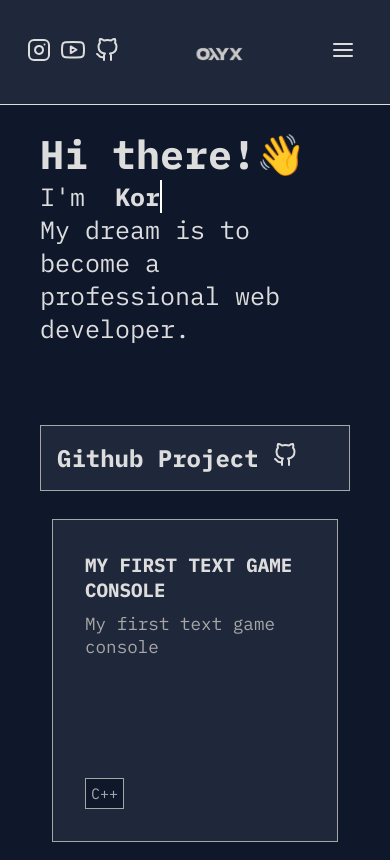
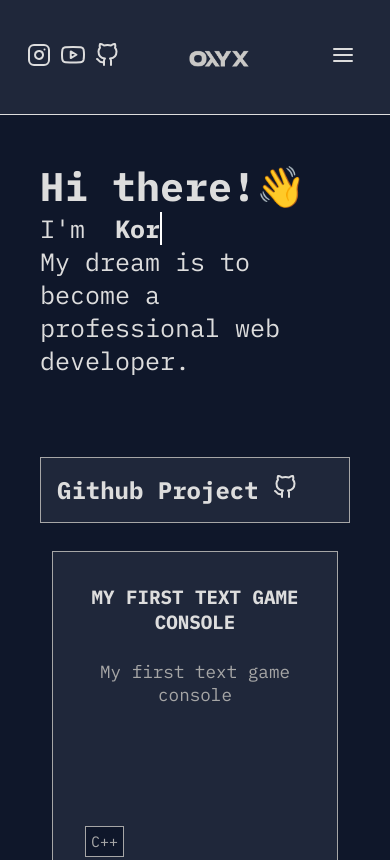
Before and after one commit to koreoxy/koreoxy-page, a plain HTML site: page index.html in a window 390 px wide. Shown: the top 860 px of the page. Drawn offline with nearby package versions, Linux system fonts and the light colour scheme.

Commit message:
fix : responsive page home

```diff
--- a/style/home.css
+++ b/style/home.css
@@ -287,7 +287,7 @@ footer {
   .navbar .navbar-logo img {
     padding-top: 1rem;
     width: auto;
-    height: 50px;
+    height: 60px;
   }
 
   #hamburger-menu {
@@ -342,7 +342,7 @@ footer {
 
   /* HERO SECTION */
   .container-hero {
-    margin-top: 3rem;
+    margin-top: 5rem;
   }
   .container-hero .hero .hero-img {
     display: none;
@@ -353,8 +353,13 @@ footer {
     background-color: var(--softBg);
   }
 
+  .project-row .col .title {
+    text-align: center;
+  }
+
   .project-row .col .desc {
     height: 150px;
+    text-align: center;
   }
 
   .project-row .col span {
@@ -382,4 +387,8 @@ footer {
   .container-project h1 {
     font-size: 1.5rem;
   }
+
+  .project-row .col .title {
+    margin-bottom: 1rem;
+  }
 }
```
